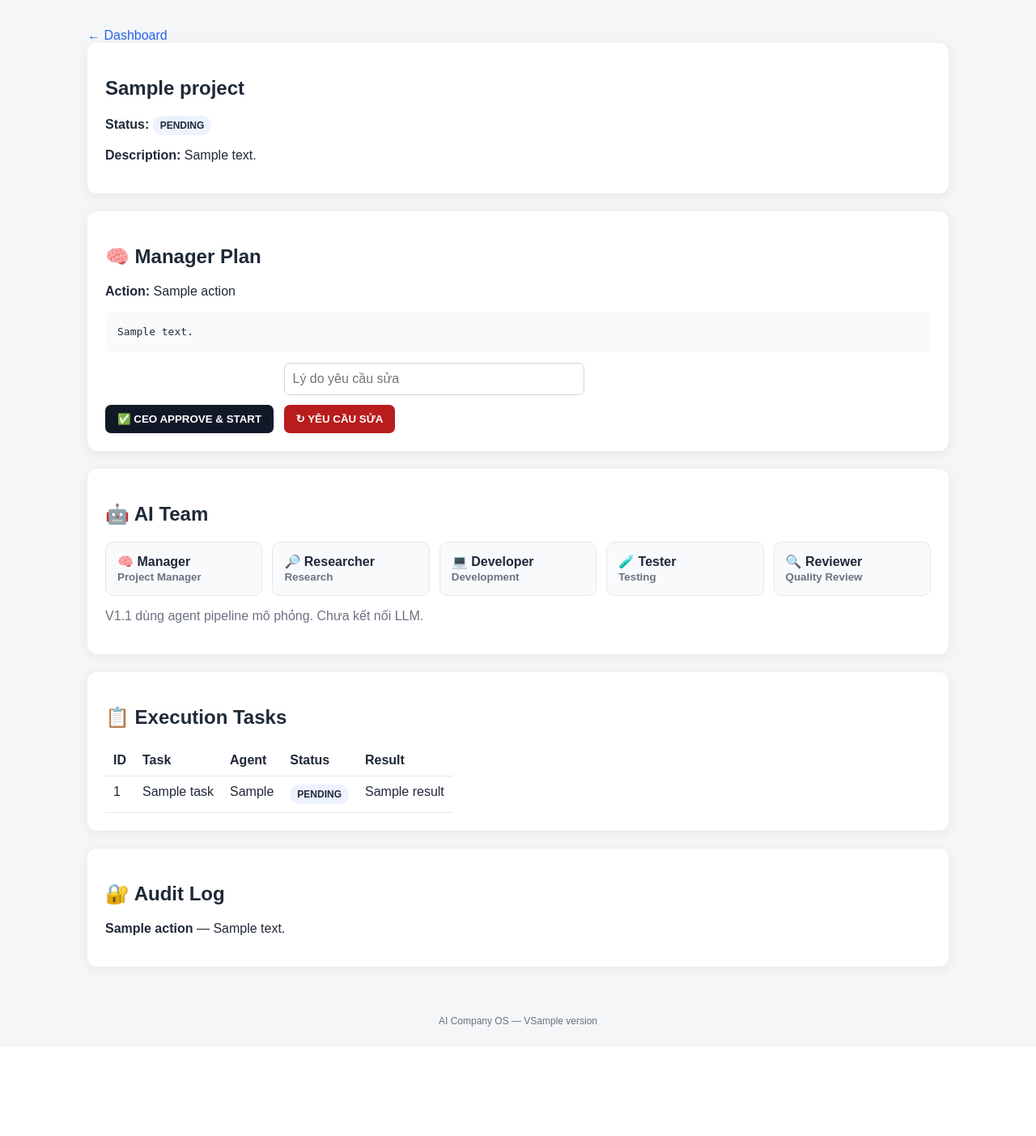
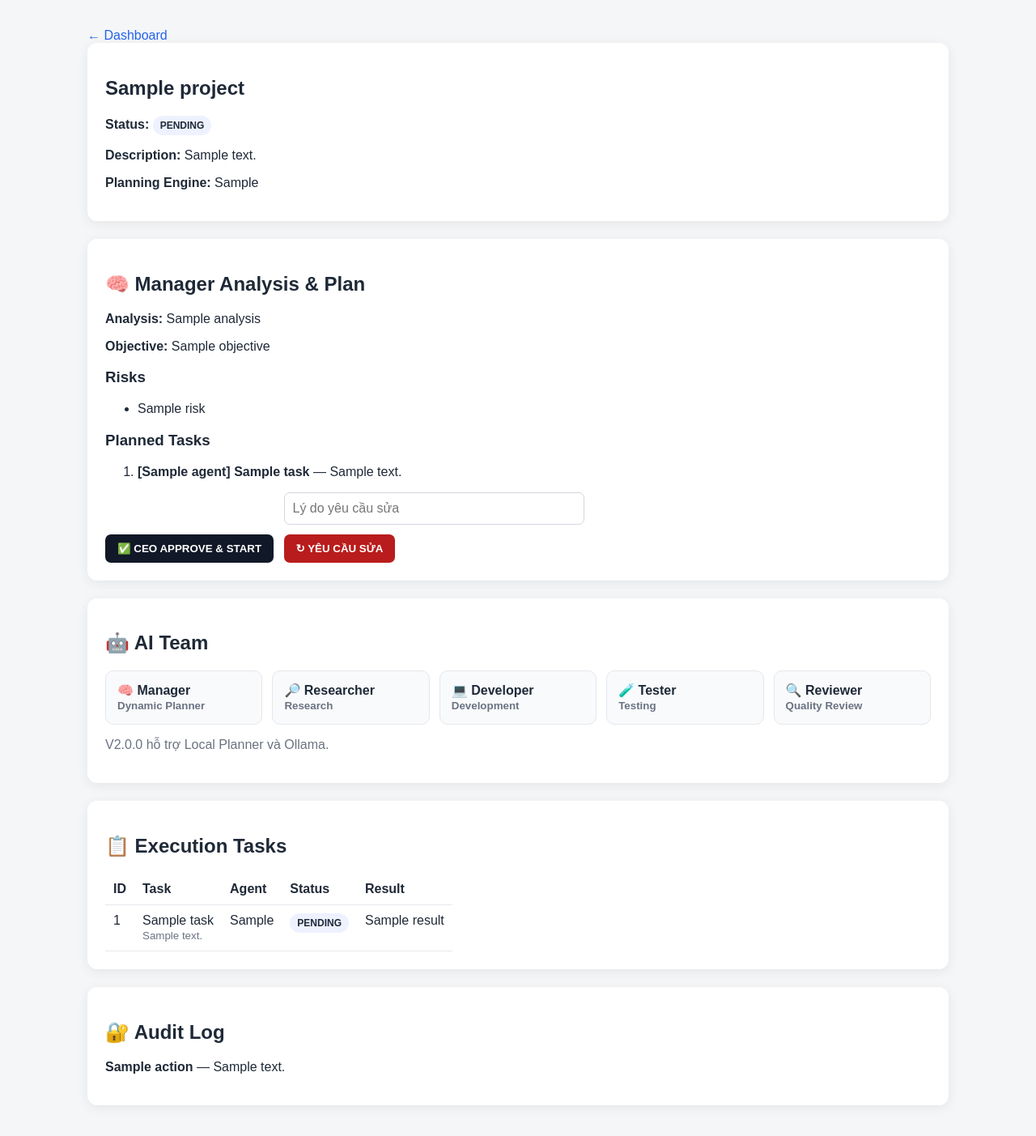
Before and after one commit to hn07/AI-Company-OS, a FastAPI app: template app/templates/project.html in a window 1280 px wide. Shown: the part 64-1467 px from the top of the page at 81% size. Before the commit the page ends 1332 px from the top, so only its background shows below. Run offline with FastAPI, Linux system fonts and the light colour scheme; the template is opened without the code that fills it: most values are stand-ins (such as "Sample title", 1, 10 or a date in 2020).

Commit message:
feat(v2): show dynamic manager plan

```diff
--- a/app/templates/project.html
+++ b/app/templates/project.html
@@ -6,15 +6,37 @@
   <h2>{{ project['name'] }}</h2>
   <p><b>Status:</b> <span class="status">{{ project['status'] }}</span></p>
   <p><b>Description:</b> {{ project['description'] }}</p>
+  {% if project['plan_provider'] %}
+    <p><b>Planning Engine:</b> {{ project['plan_provider'] }}</p>
+  {% endif %}
 </section>
 
 <section class="card">
-  <h2>🧠 Manager Plan</h2>
-  {% if approval %}
-    <p><b>Action:</b> {{ approval['action'] }}</p>
+  <h2>🧠 Manager Analysis & Plan</h2>
+  {% if plan %}
+    <p><b>Analysis:</b> {{ plan['analysis'] }}</p>
+    <p><b>Objective:</b> {{ plan['objective'] }}</p>
+
+    {% if plan['risks'] %}
+      <h3>Risks</h3>
+      <ul>
+        {% for risk in plan['risks'] %}
+          <li>{{ risk }}</li>
+        {% endfor %}
+      </ul>
+    {% endif %}
+
+    <h3>Planned Tasks</h3>
+    <ol>
+      {% for task in plan['tasks'] %}
+        <li><b>[{{ task['agent'] }}] {{ task['title'] }}</b> — {{ task['description'] }}</li>
+      {% endfor %}
+    </ol>
+  {% elif approval %}
     <pre>{{ approval['notes'] }}</pre>
+  {% endif %}
 
-    {% if approval['status'] == 'PENDING' %}
+  {% if approval and approval['status'] == 'PENDING' %}
     <form method="post" action="/approvals/{{ approval['id'] }}/approve" class="inline">
       <button>✅ CEO APPROVE & START</button>
     </form>
@@ -22,35 +44,32 @@
       <input name="reason" placeholder="Lý do yêu cầu sửa">
       <button class="danger">↻ YÊU CẦU SỬA</button>
     </form>
-    {% else %}
+  {% elif approval %}
     <p><b>Approval:</b> {{ approval['status'] }}</p>
-    {% endif %}
   {% endif %}
 </section>
 
 <section class="card">
   <h2>🤖 AI Team</h2>
   <div class="agent-grid">
-    <div>🧠 Manager<br><small>Project Manager</small></div>
+    <div>🧠 Manager<br><small>Dynamic Planner</small></div>
     <div>🔎 Researcher<br><small>Research</small></div>
     <div>💻 Developer<br><small>Development</small></div>
     <div>🧪 Tester<br><small>Testing</small></div>
     <div>🔍 Reviewer<br><small>Quality Review</small></div>
   </div>
-  <p class="muted">V1.1 dùng agent pipeline mô phỏng. Chưa kết nối LLM.</p>
+  <p class="muted">V2.0.0 hỗ trợ Local Planner và Ollama.</p>
 </section>
 
 <section class="card">
   <h2>📋 Execution Tasks</h2>
   {% if tasks %}
     <table>
-      <tr>
-        <th>ID</th><th>Task</th><th>Agent</th><th>Status</th><th>Result</th>
-      </tr>
+      <tr><th>ID</th><th>Task</th><th>Agent</th><th>Status</th><th>Result</th></tr>
       {% for t in tasks %}
       <tr>
         <td>{{ t['id'] }}</td>
-        <td>{{ t['title'] }}</td>
+        <td>{{ t['title'] }}<br><small>{{ t['description'] }}</small></td>
         <td>{{ t['assigned_agent'] or '—' }}</td>
         <td><span class="status">{{ t['status'] }}</span></td>
         <td>{{ t['result'] or '—' }}</td>
@@ -58,18 +77,14 @@
       {% endfor %}
     </table>
   {% else %}
-    <p>Task chưa được tạo. CEO cần duyệt Manager Plan trước.</p>
+    <p>Task sẽ được tạo từ Manager Plan sau khi CEO duyệt.</p>
   {% endif %}
 </section>
 
 <section class="card">
   <h2>🔐 Audit Log</h2>
-  {% if audit_logs %}
   {% for l in audit_logs %}
     <p><b>{{ l['action'] }}</b> — {{ l['details'] }}</p>
   {% endfor %}
-  {% else %}
-    <p>Chưa có log.</p>
-  {% endif %}
 </section>
 {% endblock %}
```
Lines whose indentation alone changed are shown as unchanged.
